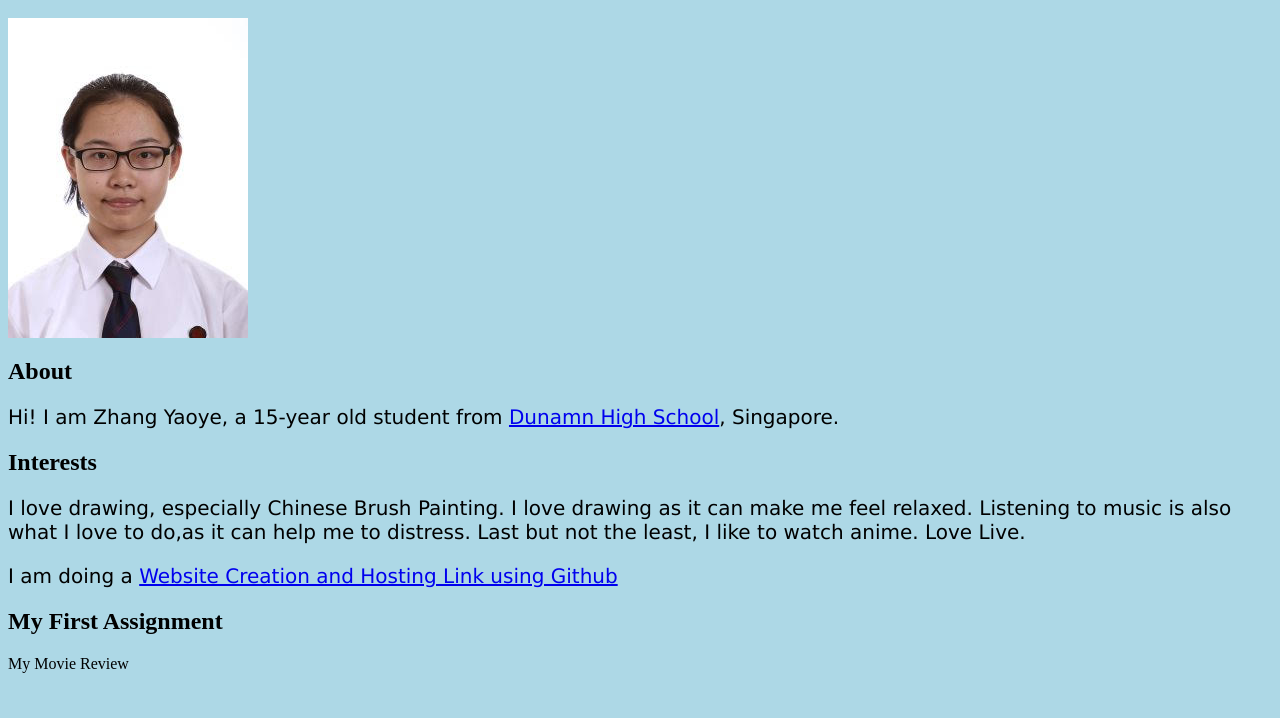
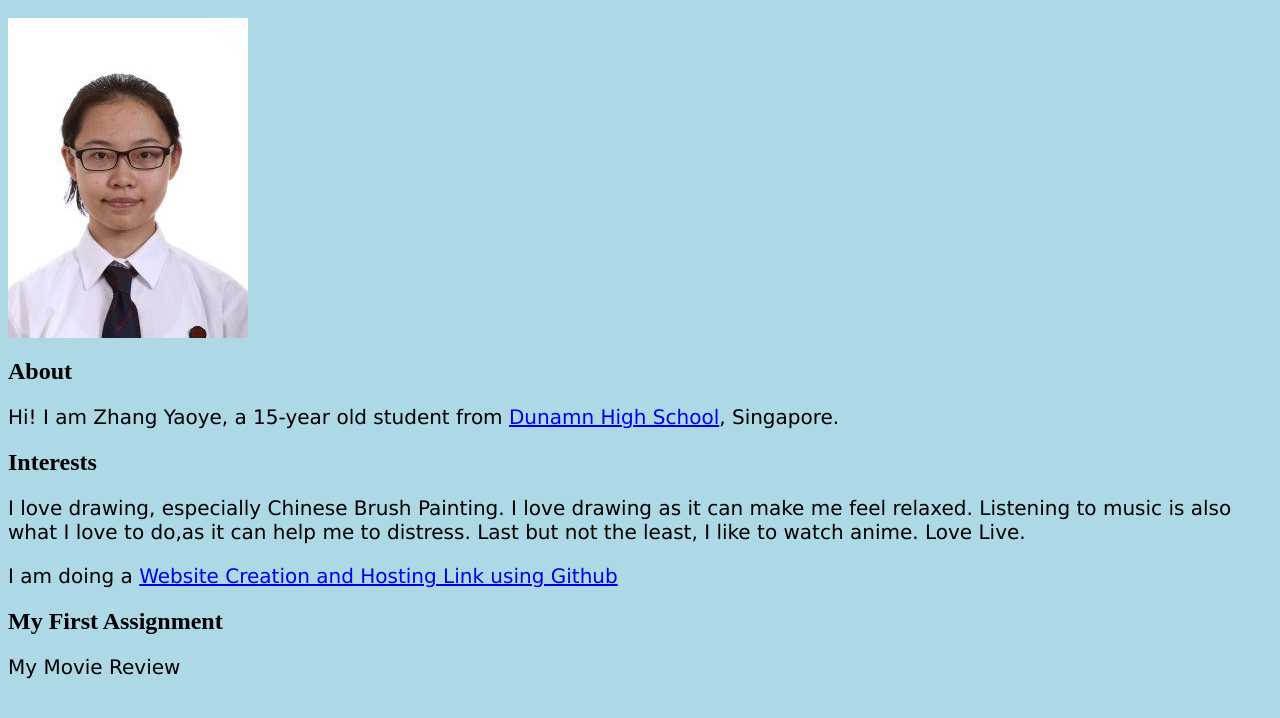
Before and after one commit to dhs17y1czhangyaoye/dhs17y1czhangyaoye.github.io, a plain HTML site: page index.html in a window 1280 px wide. Shown: the part 48-766 px from the top of the page. Drawn offline with Linux system fonts and the light colour scheme.

Commit message:
Update index.html

```diff
--- a/index.html
+++ b/index.html
@@ -13,4 +13,5 @@
    <p>I am doing a <a href="https://docs.google.com/document/d/17-r8xs2gr5bXaZ9AjIhZy6Uxmhb1fXQFwniZAcUqqTY/edit?ts=58f95577">
    Website Creation and Hosting Link using Github</a>
   <h2>My First Assignment</h2>
-  <a herf="dhs17y1czhangyaoye.github.io">My Movie Review</a>
+  <p><a herf="dhs17y1czhangyaoye.github.io">My Movie Review</a>
+  </p>
```
